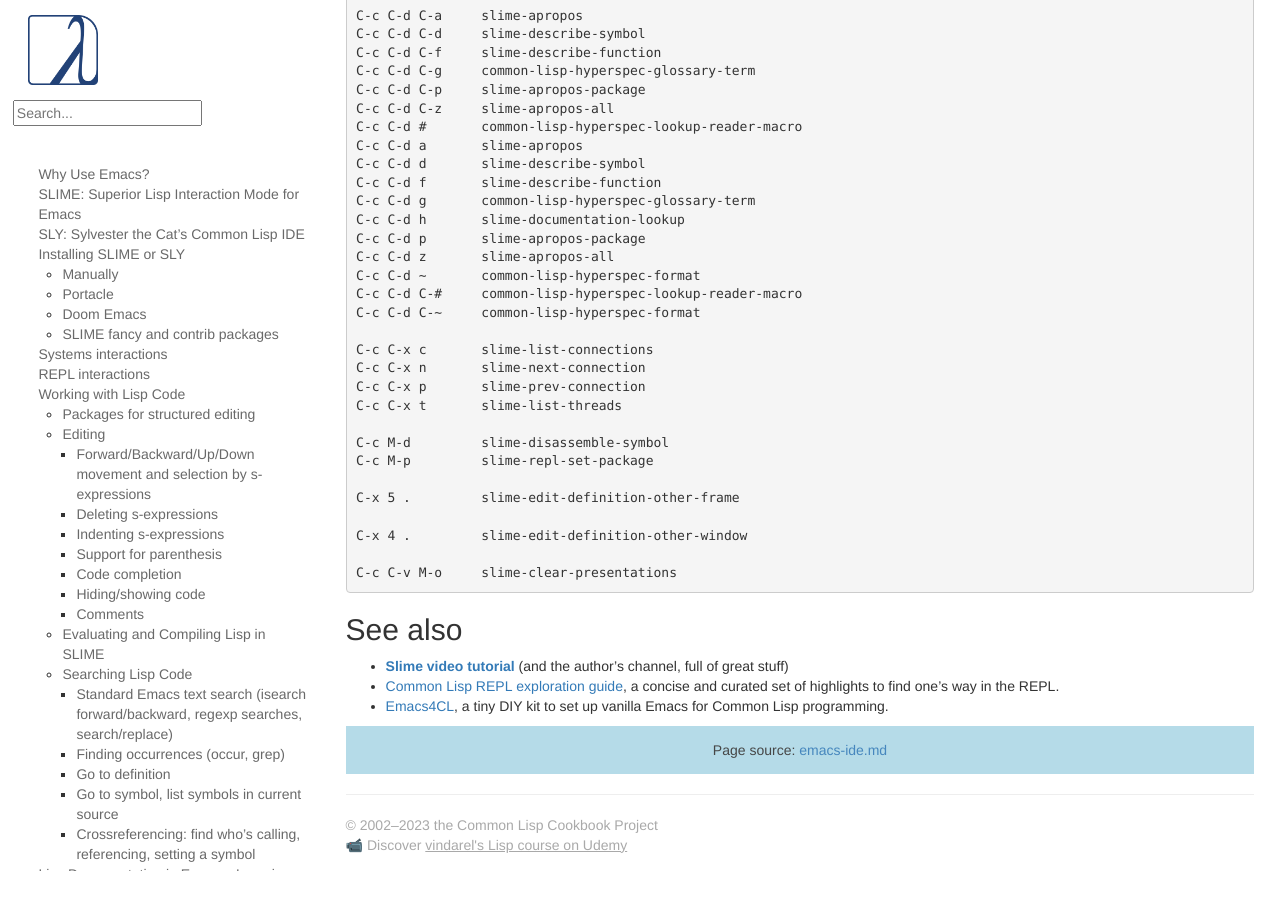
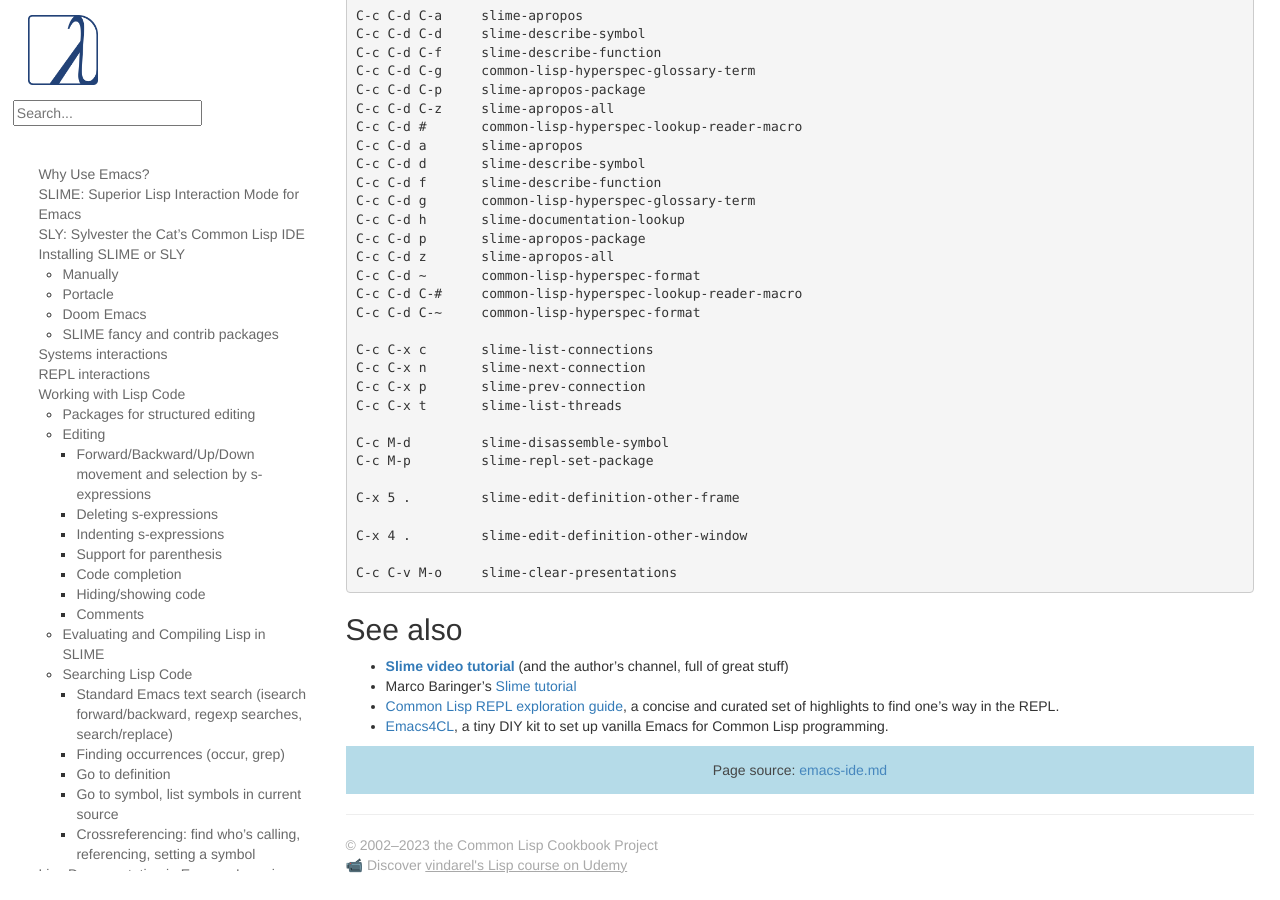
Before and after one commit to LispCookbook/cl-cookbook, a Jekyll site: the page built from emacs-ide.md, in a window 1280 px wide and 900 px high, scrolled down 18250 px. Built offline with Jekyll 4.4.1, drawn with Linux system fonts in a browser that asks for light colours.

Commit message:
slime Marco Baringer video

```diff
--- a/emacs-ide.md
+++ b/emacs-ide.md
@@ -1070,5 +1070,6 @@
 ## See also
 
 - **[Slime video tutorial](https://www.youtube.com/watch?v=sBcPNr1CKKw)** (and the author's channel, full of great stuff)
+- Marco Baringer's [Slime tutorial](https://www.youtube.com/watch?v=NUpAvqa5hQw)
 - [Common Lisp REPL exploration guide](https://bnmcgn.github.io/lisp-guide/lisp-exploration.html), a concise and curated set of highlights to find one's way in the REPL.
 - [Emacs4CL](https://github.com/susam/emacs4cl), a tiny DIY kit to set up vanilla Emacs for Common Lisp programming.
```
